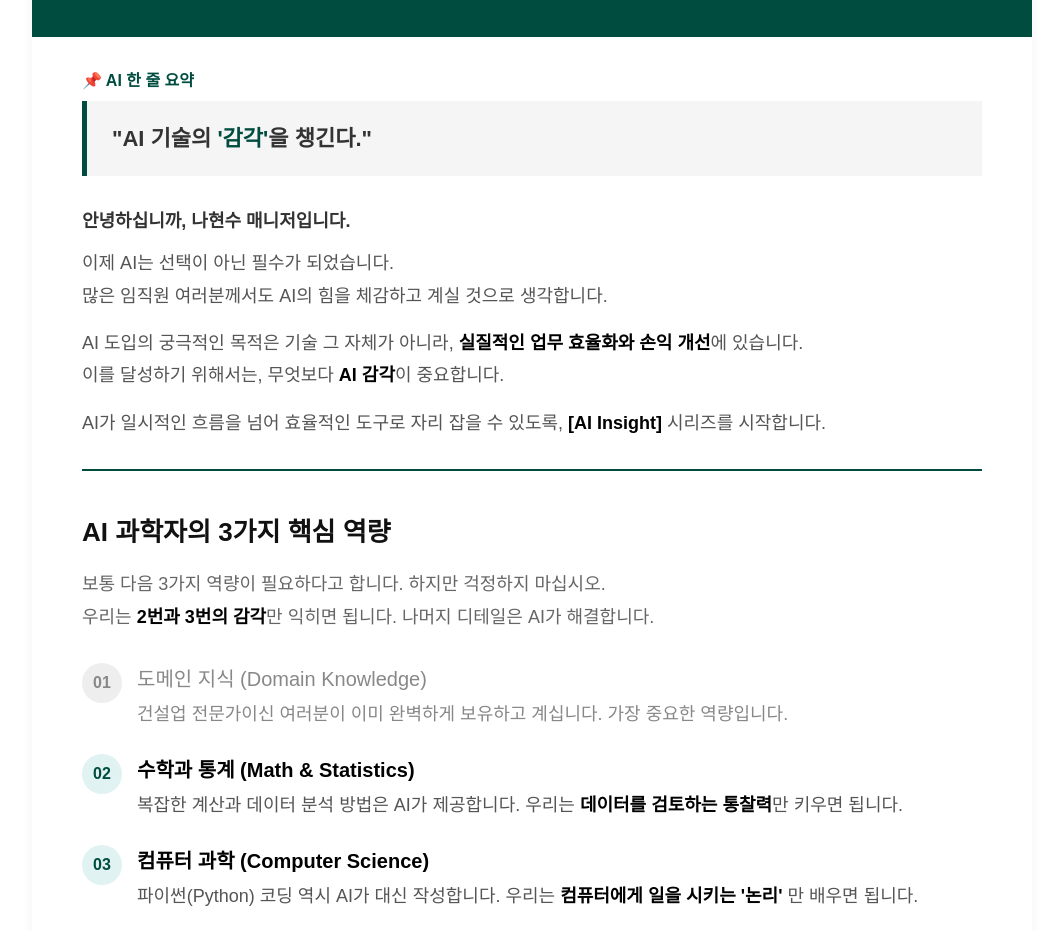
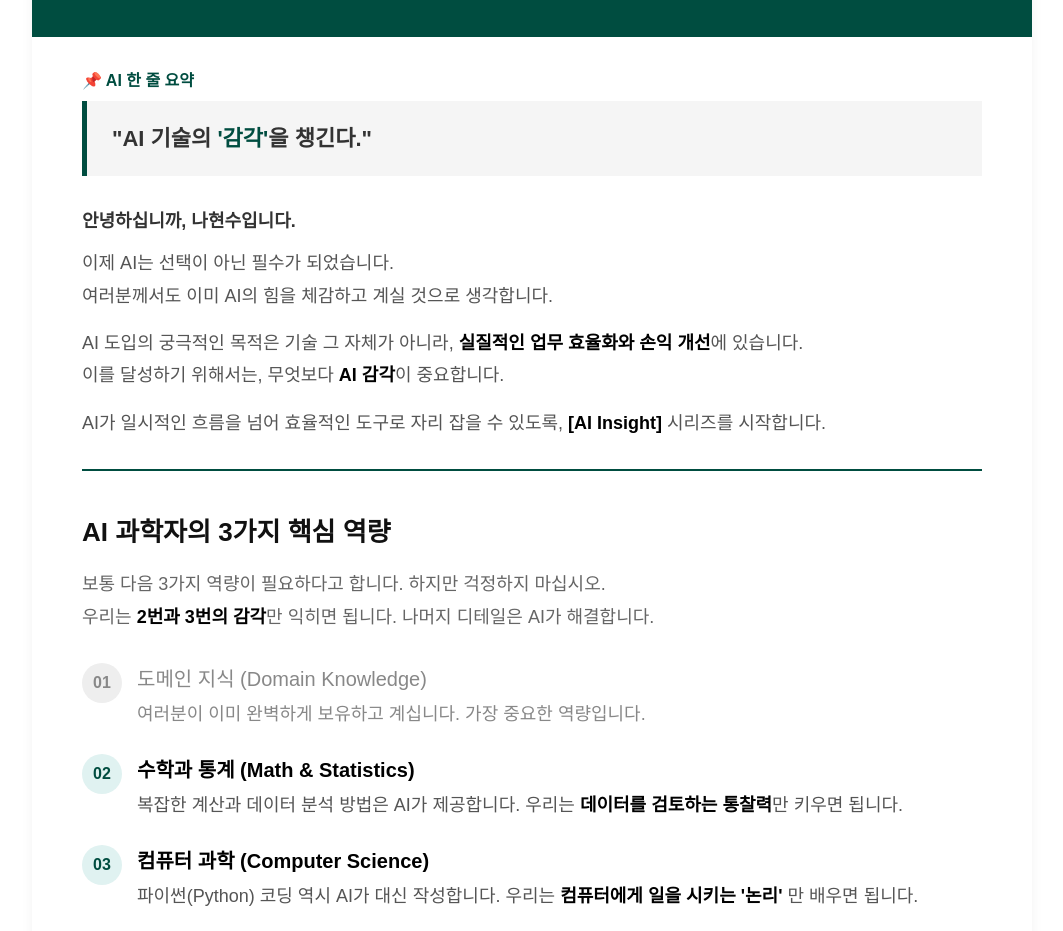
Before and after one commit to hdec-ai/hdec-ai.github.io, a plain HTML site: page vol01.html in a window 1280 px wide. Shown: the part 166-1097 px from the top of the page, without its empty margins (108-1171 px from the left). Drawn offline with Linux system fonts and the light colour scheme.

Commit message:
Add files via upload

```diff
--- a/vol01.html
+++ b/vol01.html
@@ -91,10 +91,10 @@
                 <tr>
                     <td class="mobile-padding" style="padding: 30px 50px;">
                         <p class="mobile-text" style="margin: 0 0 15px 0; font-size: 18px; color: #333333; font-weight: bold;">
-                            안녕하십니까, 나현수 매니저입니다.
+                            안녕하십니까, 나현수입니다.
                         </p>
                         <p class="mobile-text" style="margin: 0 0 15px 0; font-size: 18px; color: #555555; line-height: 1.8; text-align: justify;">
-                            이제 AI는 선택이 아닌 필수가 되었습니다. <br> 많은 임직원 여러분께서도 AI의 힘을 체감하고 계실 것으로 생각합니다.
+                            이제 AI는 선택이 아닌 필수가 되었습니다. <br> 여러분께서도 이미 AI의 힘을 체감하고 계실 것으로 생각합니다.
                         </p>
                         <p class="mobile-text" style="margin: 0 0 15px 0; font-size: 18px; color: #555555; line-height: 1.8; text-align: justify;">
                             AI 도입의 궁극적인 목적은 기술 그 자체가 아니라, <strong style="color:#000000;">실질적인 업무 효율화와 손익 개선</strong>에 있습니다. <br>이를 달성하기 위해서는, 무엇보다 <strong style="color:#000000;">AI 감각</strong>이 중요합니다.
@@ -133,7 +133,7 @@
                                 <td valign="top" style="padding-bottom: 25px;">
                                     <span style="font-size: 20px; color: #888888;">도메인 지식 (Domain Knowledge)</span>
                                     <p class="mobile-text" style="margin: 8px 0 0 0; font-size: 18px; color: #888888; line-height: 1.6;">
-                                        건설업 전문가이신 여러분이 이미 완벽하게 보유하고 계십니다. 가장 중요한 역량입니다.
+                                        여러분이 이미 완벽하게 보유하고 계십니다. 가장 중요한 역량입니다.
                                     </p>
                                 </td>
                             </tr>
```
